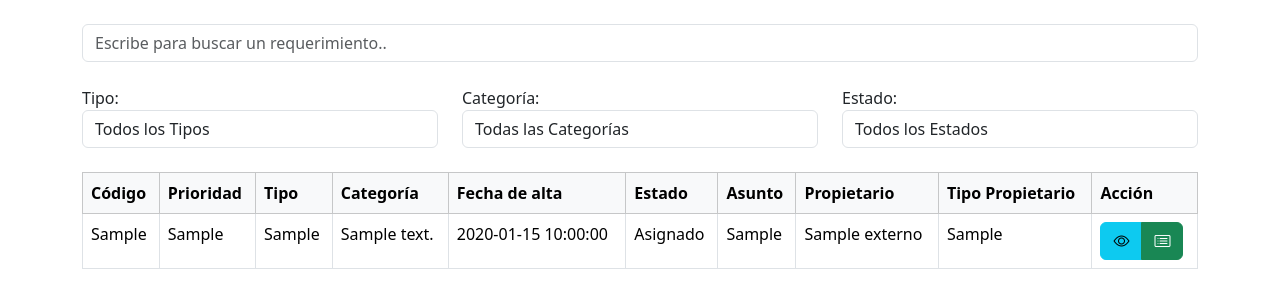
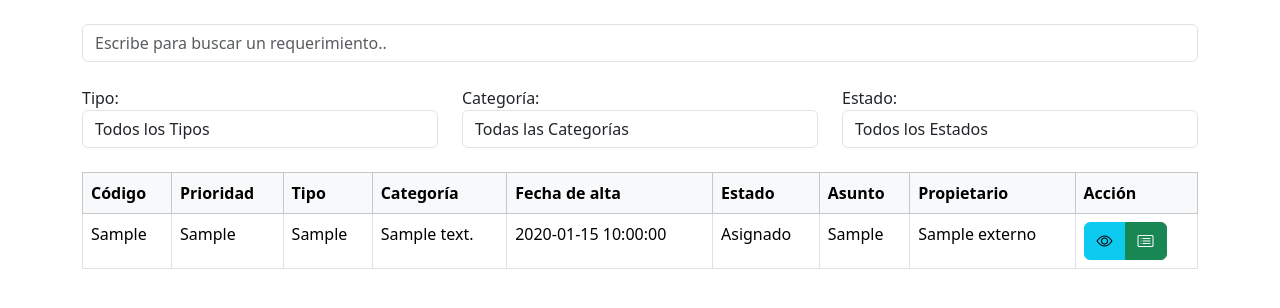
Before and after one commit to Aguspascual/Requerimientos, a Flask app: page /verSolicitudes in a window 1280 px wide. Shown: the part 56-364 px from the top of the page. Run offline with Flask 3, Linux system fonts and the light colour scheme; the visitor is signed in with stand-in values (Sample User, id 1); tables that the repository leaves empty hold one stand-in row (values such as "Sample post").

Commit message:
Pruebas finales

```diff
--- a/templates/requerimientos/verSolicitudes.html
+++ b/templates/requerimientos/verSolicitudes.html
@@ -63,7 +63,6 @@
                                 <th>Estado</th>
                                 <th>Asunto</th>
                                 <th>Propietario</th>
-                                <th>Tipo Propietario</th>
                                 <th>Acción</th>
                             </tr>
                         </thead>
@@ -104,7 +103,6 @@
                                             {% endfor %}
                                         {% endif %}
                                     </td>
-                                    <td>{{ requerimiento.tipoEmisor }}</td>
                                     <td>
                                         <div class="btn-group" role="group" aria-label="Acciones">
                                             <button type="button" class="btn btn-info" data-bs-toggle="modal" data-bs-target="#modalVer{{ requerimiento.id }}">
```
